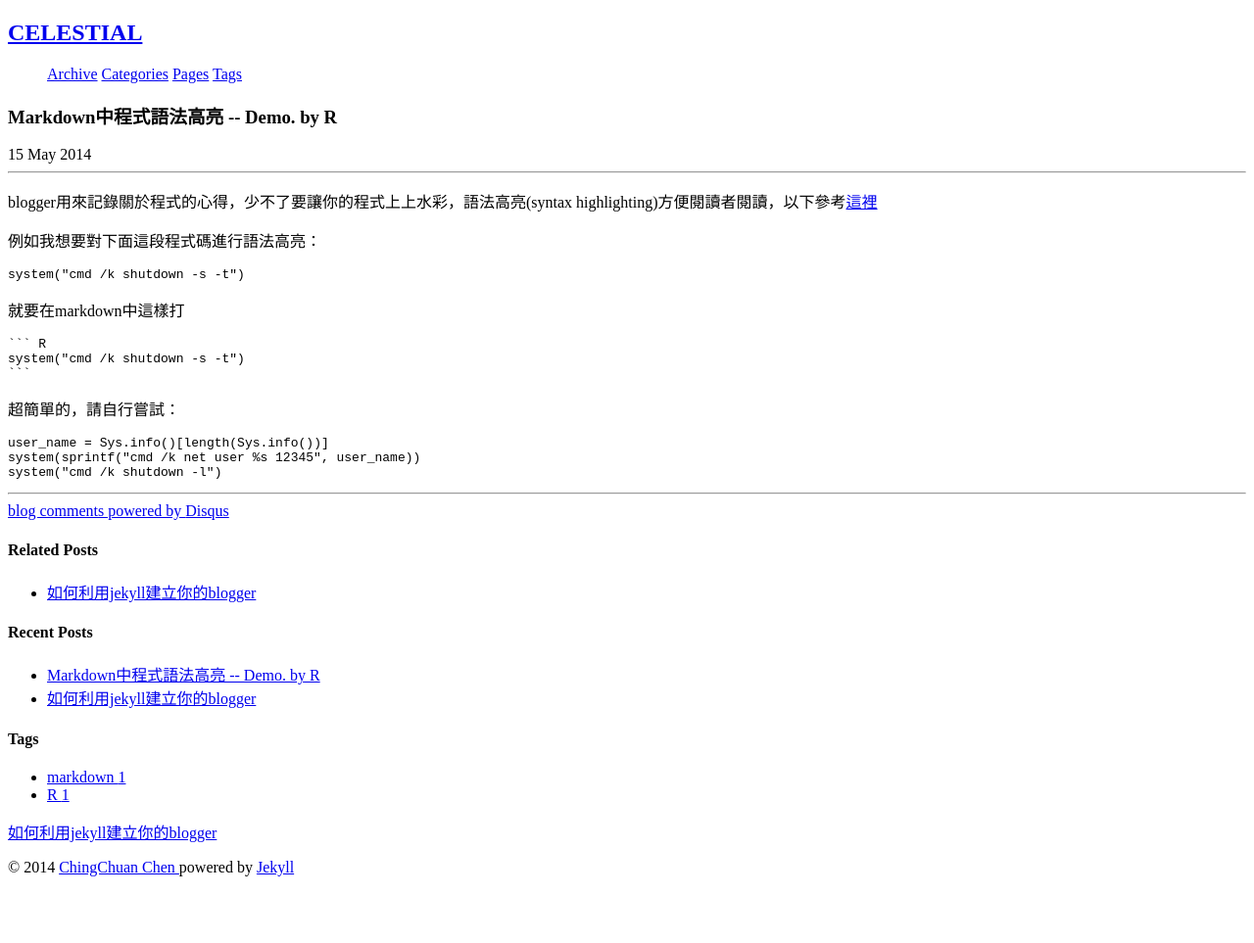
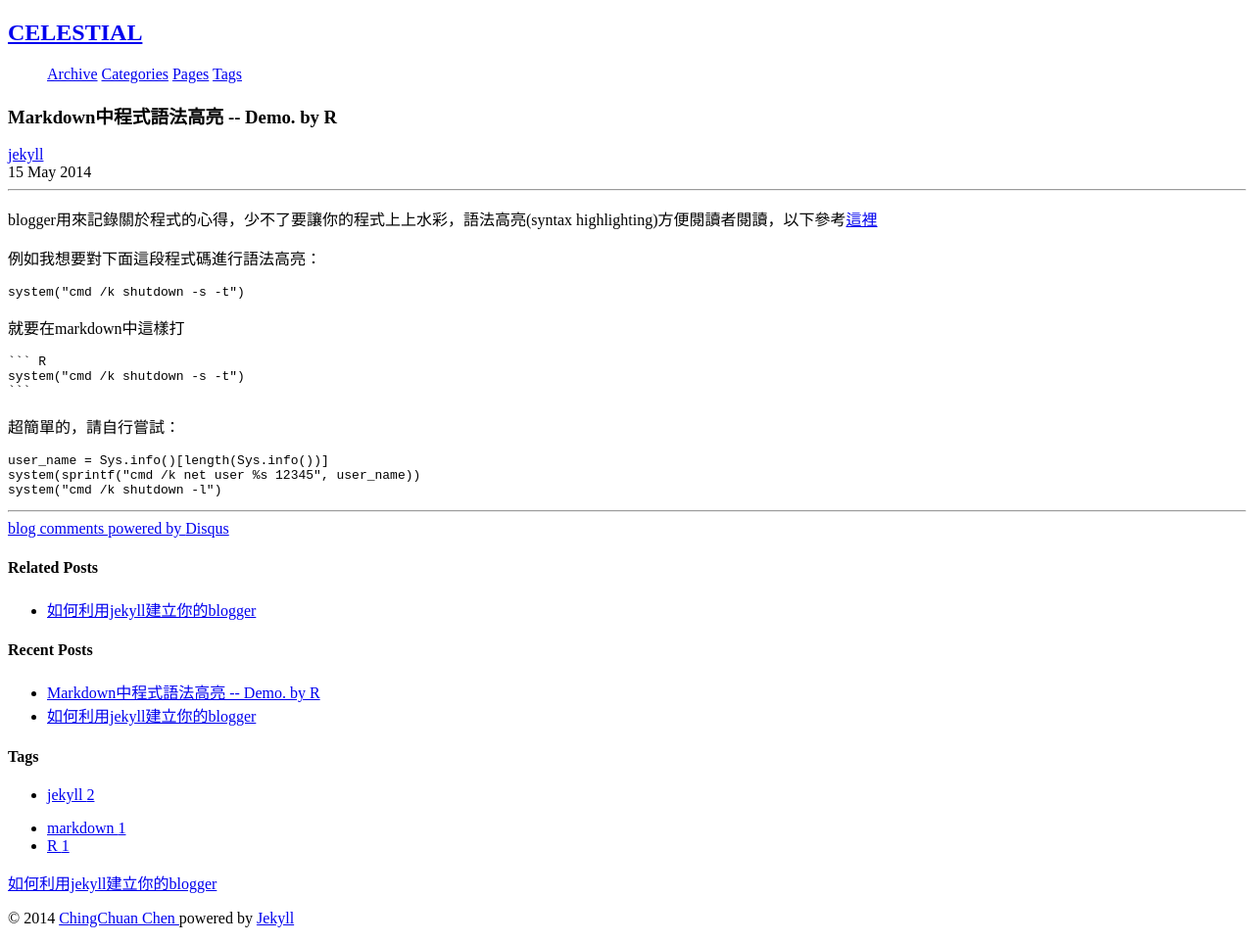
Before and after one commit to chengyucatch/chingchuan-chen.github.com, a Jekyll site: the page built from _posts/2014-05-15-syntax-highlighting-in-markdown.md, in a window 1280 px wide. Shown: the whole page at 98% size. Built offline with Jekyll 4.4.1, drawn with Linux system fonts in a browser that asks for light colours; nearby versions of some CDN libraries; library files that are not in the unit come from our copies; comment, search, counter and statistics services are not loaded; before the commit the page ends 911 px from its top, so only the background shows below that.

Commit message:
add new post

```diff
--- a/_posts/2014-05-15-syntax-highlighting-in-markdown.md
+++ b/_posts/2014-05-15-syntax-highlighting-in-markdown.md
@@ -3,10 +3,9 @@ layout: post
 cTitle: Markdown中程式語法高亮 -- Demo. by R
 title: "syntax highlighting in markdown"
 description: ""
-category:
+category: [jekyll]
 cssdemo: 2014-spring
 tags: [markdown, R]
-published: true
 ---
 {% include JB/setup %}
 
```
